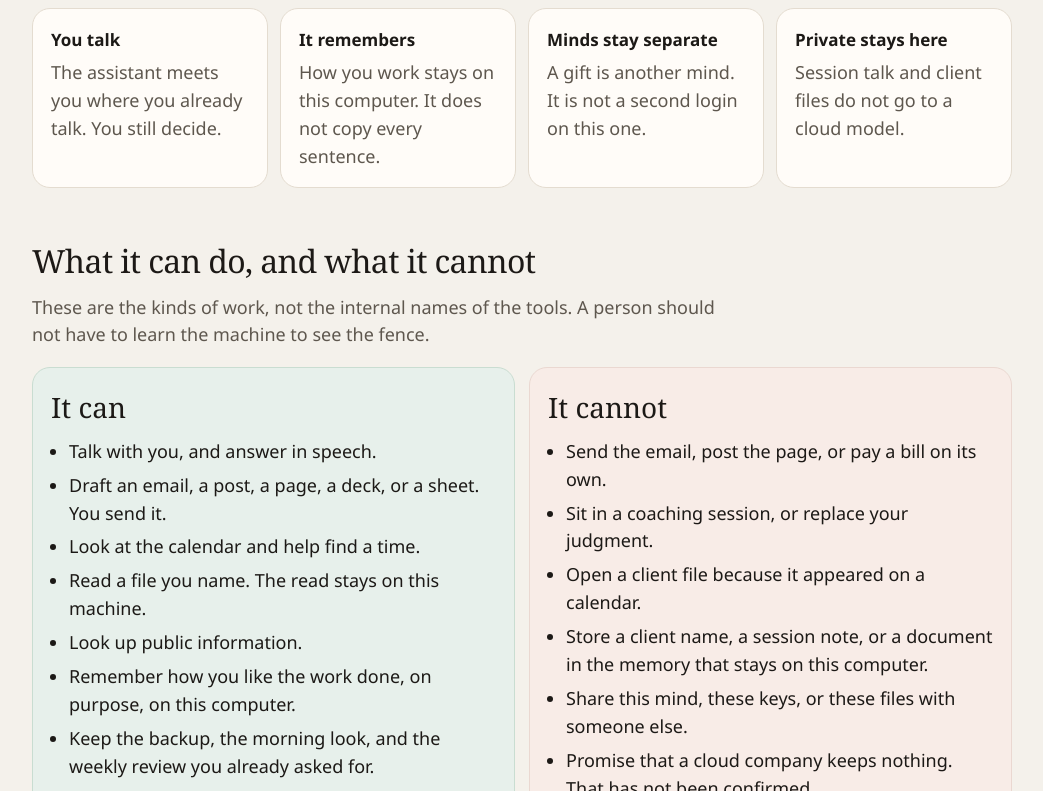
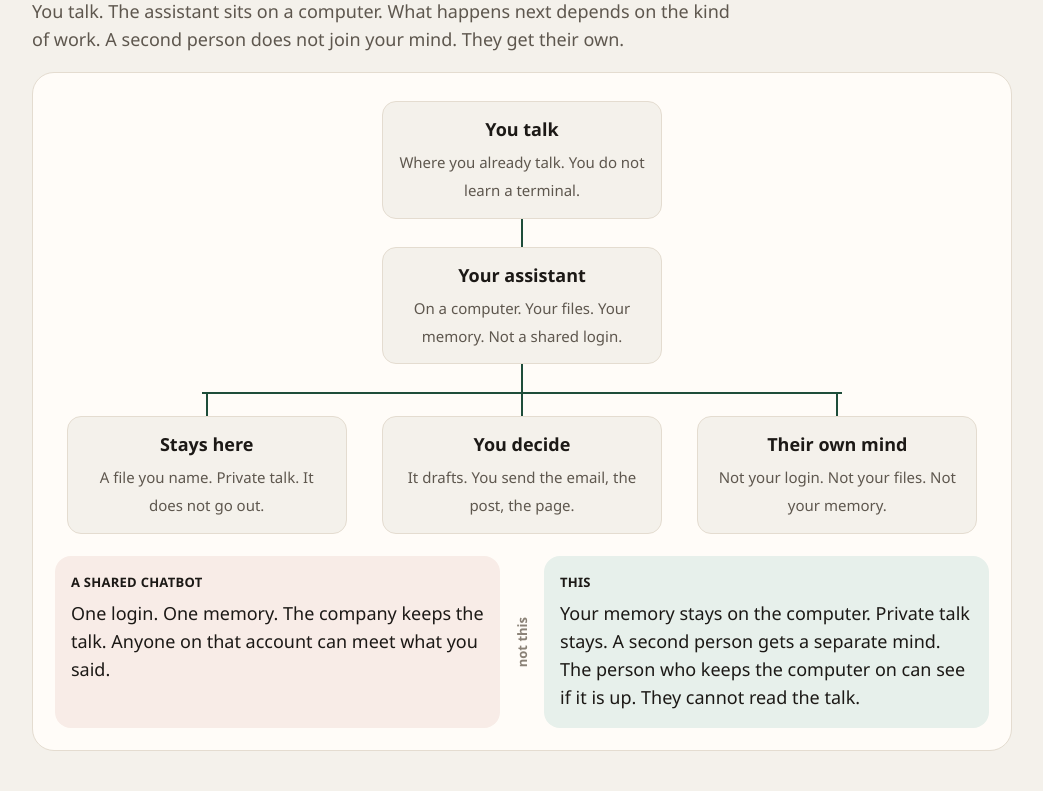
Before and after one commit to cavarjj-dev/system-overview, a plain HTML site: page index.html in a window 1280 px wide. Shown: the part 601-1392 px from the top of the page, without its empty margins (118-1161 px from the left). Drawn offline with Linux system fonts and the light colour scheme.

Commit message:
Refresh index.html.

```diff
--- a/index.html
+++ b/index.html
@@ -98,8 +98,67 @@
   .limit strong { display: block; margin-bottom: 4px; }
   .limit p { margin: 0; color: var(--muted); }
   footer { padding: 36px 0 64px; color: var(--faint); font-size: 14px; }
+  .claim {
+    margin: 0 0 18px;
+    font-family: Georgia, Palatino, serif;
+    font-size: clamp(28px, 4vw, 40px);
+    font-weight: 500;
+    letter-spacing: -0.02em;
+    line-height: 1.15;
+  }
+  .picture {
+    background: var(--paper);
+    border: 1px solid var(--line);
+    border-radius: 22px;
+    padding: 28px 22px 22px;
+  }
+  .hub { display: flex; flex-direction: column; align-items: center; }
+  .box {
+    background: var(--bg);
+    border: 1px solid var(--line);
+    border-radius: 14px;
+    padding: 14px 16px;
+    text-align: center;
+    width: min(280px, 100%);
+  }
+  .box strong { display: block; margin-bottom: 4px; }
+  .box span, .arm span { color: var(--muted); font-size: 15px; }
+  .stem { width: 2px; height: 28px; background: var(--green); }
+  .arms {
+    display: grid;
+    grid-template-columns: 1fr 1fr 1fr;
+    gap: 12px;
+    width: 100%;
+    margin-top: 0;
+  }
+  .arm { display: flex; flex-direction: column; align-items: center; }
+  .arm .stem { height: 22px; }
+  .bar {
+    width: min(640px, 72%);
+    height: 2px;
+    background: var(--green);
+  }
+  .split { display: grid; grid-template-columns: 1fr auto 1fr; gap: 12px; align-items: stretch; margin-top: 22px; }
+  .side {
+    border-radius: 16px;
+    padding: 16px 16px 8px;
+  }
+  .side.shared { background: var(--clay-soft); }
+  .side.ours { background: var(--green-soft); }
+  .side p { margin: 0 0 8px; }
+  .tag { font-size: 13px; font-weight: 650; letter-spacing: 0.02em; text-transform: uppercase; }
+  .versus {
+    align-self: center;
+    color: var(--faint);
+    font-size: 13px;
+    font-weight: 650;
+    writing-mode: vertical-rl;
+    transform: rotate(180deg);
+  }
   @media (max-width: 800px) {
-    .tiles, .grid, .grid.three { grid-template-columns: 1fr; }
+    .tiles, .grid, .grid.three, .arms, .split { grid-template-columns: 1fr; }
+    .versus { writing-mode: horizontal-tb; transform: none; text-align: center; }
+    .bar { display: none; }
     .facts div { grid-template-columns: 1fr; gap: 4px; }
   }
 </style>
@@ -117,6 +176,7 @@
 </header>
 <nav>
   <ul>
+    <li><a href="#picture">How it works</a></li>
     <li><a href="#have">What we have</a></li>
     <li><a href="#can">Can and cannot</a></li>
     <li><a href="#setup">Setup</a></li>
@@ -128,7 +188,7 @@
 <main id="main"></main>
 <footer id="foot"></footer>
 <script>
-const DATA_VERSION = "20261029T1751";
+const DATA_VERSION = "20261029T1809";
 
 function esc(s) {
   return String(s ?? "").replace(/[&<>"']/g, c => ({
@@ -165,6 +225,54 @@ function render(data) {
     `<div class="limit"><strong>${esc(g.title)}</strong><p>${esc(g.detail)}</p></div>`
   ).join("");
   document.getElementById("main").innerHTML = `
+    <section id="picture">
+      <h2>How it works</h2>
+      <p class="claim">A mind that is not shared.</p>
+      <p class="intro">You talk. The assistant sits on a computer. What happens next depends on the kind of work. A second person does not join your mind. They get their own.</p>
+      <div class="picture">
+        <div class="hub">
+          <div class="box"><strong>You talk</strong><span>Where you already talk. You do not learn a terminal.</span></div>
+          <div class="stem"></div>
+          <div class="box"><strong>Your assistant</strong><span>On a computer. Your files. Your memory. Not a shared login.</span></div>
+          <div class="stem"></div>
+          <div class="bar"></div>
+        </div>
+        <div class="arms">
+          <div class="arm">
+            <div class="stem"></div>
+            <div class="box"><strong>Stays here</strong><span>A file you name. Private talk. It does not go out.</span></div>
+          </div>
+          <div class="arm">
+            <div class="stem"></div>
+            <div class="box"><strong>You decide</strong><span>It drafts. You send the email, the post, the page.</span></div>
+          </div>
+          <div class="arm">
+            <div class="stem"></div>
+            <div class="box"><strong>Their own mind</strong><span>Not your login. Not your files. Not your memory.</span></div>
+          </div>
+        </div>
+        <div class="split">
+          <article class="side shared">
+            <p class="tag">A shared chatbot</p>
+            <p>One login. One memory. The company keeps the talk. Anyone on that account can meet what you said.</p>
+          </article>
+          <div class="versus">not this</div>
+          <article class="side ours">
+            <p class="tag">This</p>
+            <p>Your memory stays on the computer. Private talk stays. A second person gets a separate mind. The person who keeps the computer on can see if it is up. They cannot read the talk.</p>
+          </article>
+        </div>
+      </div>
+      <h2 style="margin-top:36px">What this is about</h2>
+      <p class="intro">The line, if you are explaining it. Also the line to keep learning. Do not add a product name to it.</p>
+      <div class="tiles">
+        <article class="tile"><strong>They talk</strong><span>They do not learn a terminal, and they do not inherit this personality.</span></article>
+        <article class="tile"><strong>Their files stay theirs</strong><span>Not this practice's files. Not a folder inside someone else's account.</span></article>
+        <article class="tile"><strong>They decide what leaves</strong><span>Public work can go out. Private talk stays. They do not edit a settings file to say so.</span></article>
+        <article class="tile"><strong>Up is visible. The talk is not.</strong><span>Someone can keep the computer on and see whether it is up. They cannot read the conversation.</span></article>
+      </div>
+      <p class="intro" style="margin-top:16px">That is the market line. It is not a coach, a sealed vault, a separate computer, or a promise that a cloud company keeps nothing. Those limits are still on this page.</p>
+    </section>
     <section id="have">
       <h2>What we have, and why</h2>
       <p class="intro">${esc(data.have_intro)}</p>
```
